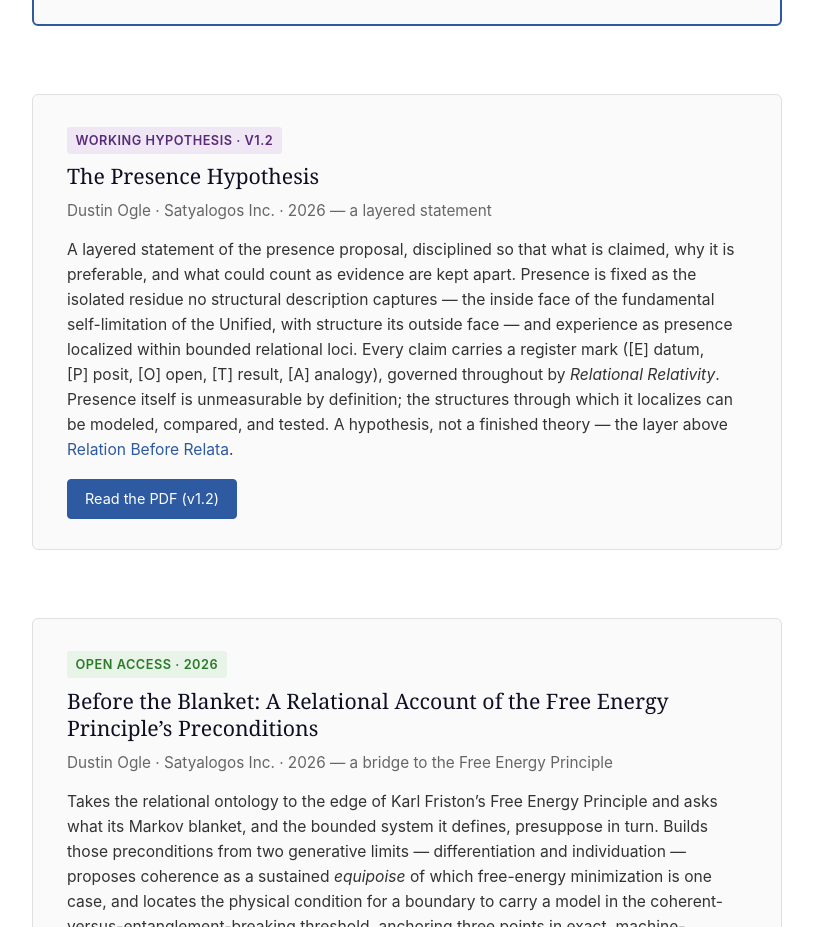
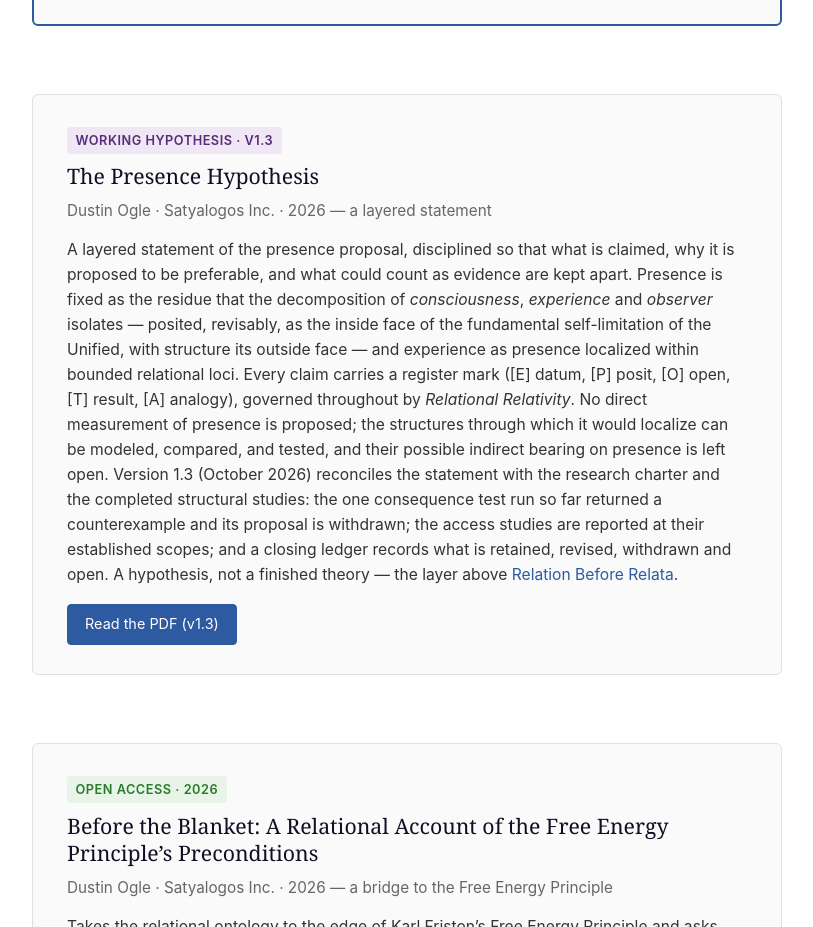
Before and after one commit to dogle1/satyalogos.org, a plain HTML site: page philosophy.html in a window 1280 px wide. Shown: the part 1060-1987 px from the top of the page, without its empty margins (192-1005 px from the left). Drawn offline with Linux system fonts and the light colour scheme.

Commit message:
Presence Hypothesis v1.3: reconciled with the research charter and the 2026 access studies

```diff
--- a/philosophy.html
+++ b/philosophy.html
@@ -160,22 +160,27 @@
 
         <!-- The Presence Hypothesis (working statement) -->
         <div class="paper-card">
-            <span class="paper-badge badge-companion">Working hypothesis &middot; v1.2</span>
+            <span class="paper-badge badge-companion">Working hypothesis &middot; v1.3</span>
             <h3>The Presence Hypothesis</h3>
             <div class="paper-author">Dustin Ogle &middot; Satyalogos Inc. &middot; 2026 &mdash; a layered statement</div>
             <p class="paper-abstract">
-                A layered statement of the presence proposal, disciplined so that what is claimed, why it is preferable,
-                and what could count as evidence are kept apart. Presence is fixed as the isolated residue no structural
-                description captures &mdash; the inside face of the fundamental self-limitation of the Unified, with
-                structure its outside face &mdash; and experience as presence localized within bounded relational loci.
-                Every claim carries a register mark ([E]&nbsp;datum, [P]&nbsp;posit, [O]&nbsp;open, [T]&nbsp;result,
-                [A]&nbsp;analogy), governed throughout by <em>Relational Relativity</em>. Presence itself is unmeasurable
-                by definition; the structures through which it localizes can be modeled, compared, and tested. A
-                hypothesis, not a finished theory &mdash; the layer above <a href="philosophy.html">Relation Before
-                Relata</a>.
+                A layered statement of the presence proposal, disciplined so that what is claimed, why it is proposed
+                to be preferable, and what could count as evidence are kept apart. Presence is fixed as the residue that
+                the decomposition of <em>consciousness</em>, <em>experience</em> and <em>observer</em> isolates &mdash;
+                posited, revisably, as the inside face of the fundamental self-limitation of the Unified, with structure
+                its outside face &mdash; and experience as presence localized within bounded relational loci. Every
+                claim carries a register mark ([E]&nbsp;datum, [P]&nbsp;posit, [O]&nbsp;open, [T]&nbsp;result,
+                [A]&nbsp;analogy), governed throughout by <em>Relational Relativity</em>. No direct measurement of
+                presence is proposed; the structures through which it would localize can be modeled, compared, and
+                tested, and their possible indirect bearing on presence is left open. Version 1.3 (October 2026)
+                reconciles the statement with the research charter and the completed structural studies: the one
+                consequence test run so far returned a counterexample and its proposal is withdrawn; the access
+                studies are reported at their established scopes; and a closing ledger records what is retained,
+                revised, withdrawn and open. A hypothesis, not a finished theory &mdash; the layer above
+                <a href="philosophy.html">Relation Before Relata</a>.
             </p>
             <div class="paper-links">
-                <a href="docs/The_Presence_Hypothesis.pdf" class="primary">Read the PDF (v1.2)</a>
+                <a href="docs/The_Presence_Hypothesis.pdf" class="primary">Read the PDF (v1.3)</a>
             </div>
         </div>
 
```
Also changed, not shown: 1 other file.
